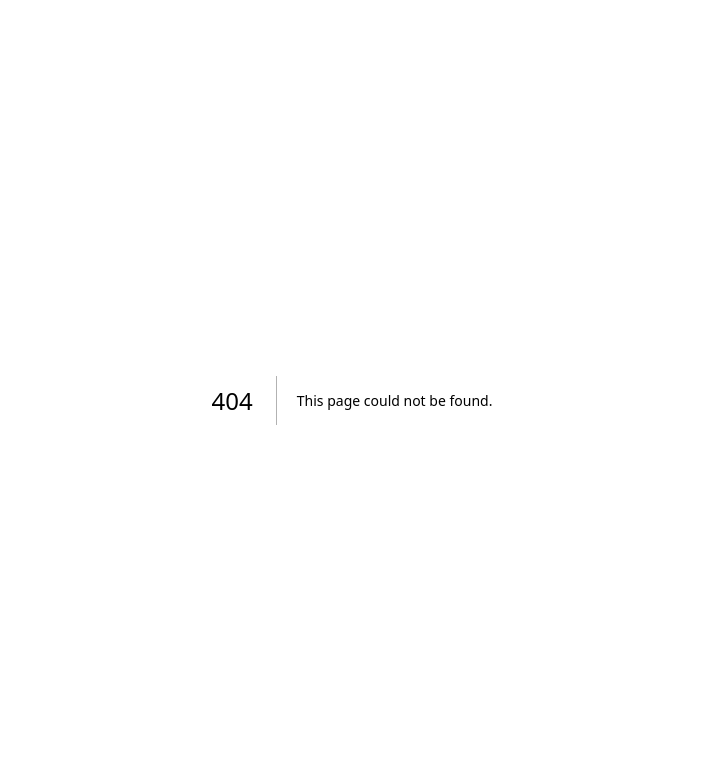
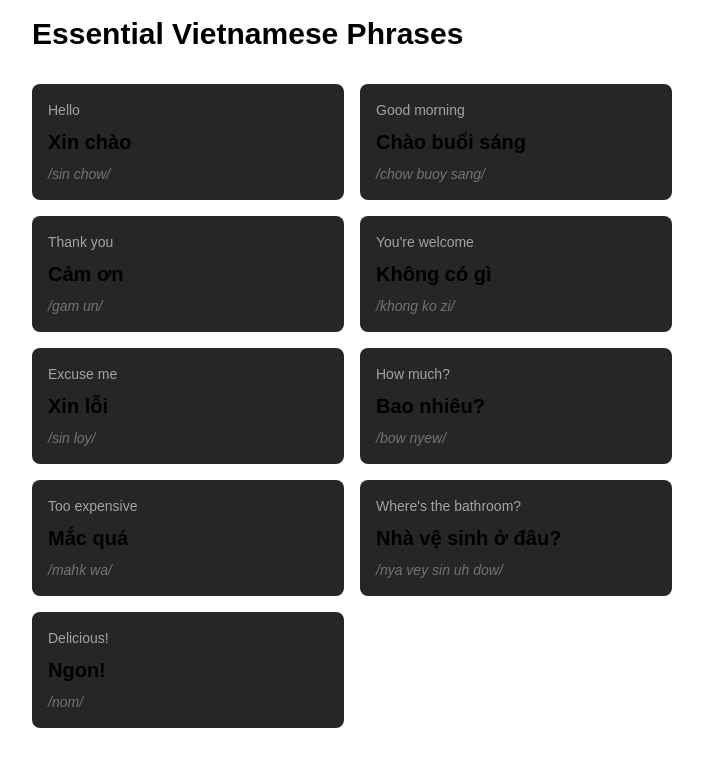
Before and after one commit to srph/vn, a Next.js app: page /phrasebook in a window 1280 px wide. Before the commit this address had no page. Shown: the top 766 px of the page, without its empty margins (288-991 px from the left). Built offline with nearby package versions, Linux system fonts and the light colour scheme; a web font is replaced by a local one.

Commit message:
feat: phrases

```diff
--- /dev/null
+++ b/app/components/PhrasebookCard.tsx
@@ -0,0 +1,23 @@
+"use client";
+
+import { motion } from "framer-motion";
+
+interface PhrasebookCardProps {
+  phrase: {
+    en: string;
+    vn: string;
+    pronunciation: string;
+  };
+}
+
+export function PhrasebookCard({ phrase }: PhrasebookCardProps) {
+  return (
+    <div className="space-y-2 rounded-lg bg-neutral-800 p-4">
+      <div className="text-sm text-neutral-400">{phrase.en}</div>
+      <div className="text-xl font-bold">{phrase.vn}</div>
+      <div className="text-sm italic text-neutral-500">
+        /{phrase.pronunciation}/
+      </div>
+    </div>
+  );
+}
--- /dev/null
+++ b/app/data/phrases.ts
@@ -0,0 +1,56 @@
+export const VIETNAMESE_PHRASES = [
+  {
+    id: "hello",
+    en: "Hello",
+    vn: "Xin chào",
+    pronunciation: "sin chow",
+  },
+  {
+    id: "goodMorning",
+    en: "Good morning",
+    vn: "Chào buổi sáng",
+    pronunciation: "chow buoy sang",
+  },
+  {
+    id: "thankYou",
+    en: "Thank you",
+    vn: "Cảm ơn",
+    pronunciation: "gam un",
+  },
+  {
+    id: "yourWelcome",
+    en: "You're welcome",
+    vn: "Không có gì",
+    pronunciation: "khong ko zi",
+  },
+  {
+    id: "excuse",
+    en: "Excuse me",
+    vn: "Xin lỗi",
+    pronunciation: "sin loy",
+  },
+  {
+    id: "howMuch",
+    en: "How much?",
+    vn: "Bao nhiêu?",
+    pronunciation: "bow nyew",
+  },
+  {
+    id: "tooExpensive",
+    en: "Too expensive",
+    vn: "Mắc quá",
+    pronunciation: "mahk wa",
+  },
+  {
+    id: "bathroom",
+    en: "Where's the bathroom?",
+    vn: "Nhà vệ sinh ở đâu?",
+    pronunciation: "nya vey sin uh dow",
+  },
+  {
+    id: "delicious",
+    en: "Delicious!",
+    vn: "Ngon!",
+    pronunciation: "nom",
+  },
+] as const;
--- a/app/page.tsx
+++ b/app/page.tsx
@@ -5,6 +5,8 @@ import Timeline from "./components/Timeline";
 import Map from "./components/Map";
 import { itinerary, ItineraryItem } from "./data/itinerary";
 import { Location } from "./types";
+import { VIETNAMESE_PHRASES } from "./data/phrases";
+import { PhrasebookCard } from "./components/PhrasebookCard";
 
 export default function Home() {
   const [selectedDate, setSelectedDate] = useState<string>("2025-02-17");
@@ -21,10 +23,10 @@ export default function Home() {
   };
 
   return (
-    <>
-      <main className="flex min-h-screen flex-col bg-white lg:flex-row dark:bg-neutral-900">
+    <main>
+      <div className="flex min-h-screen flex-col bg-white lg:flex-row dark:bg-neutral-900">
         <div className="h-[50vh] overflow-y-auto border-b border-neutral-200 lg:h-screen lg:w-1/3 lg:border-b-0 lg:border-r dark:border-neutral-700">
-          <div className="px-4 py-4">
+          <div className="p-4">
             <div className="flex items-center gap-4">
               <div className="text-[64px] font-bold leading-none">Our</div>
               <div className="size-10 w-full rounded-lg bg-red-500 bg-[url('/heading-1.jpg')] bg-cover bg-center"></div>
@@ -50,6 +52,26 @@ export default function Home() {
             onItemSelect={handleItemSelect}
             userLocation={userLocation}
           />
+
+          <section className="p-4">
+            <h2 className="mb-4 text-3xl font-bold">
+              <span className="font-dmSerifDisplay italic">Common</span> Phrases
+            </h2>
+            <div className="grid grid-cols-1 gap-4">
+              {VIETNAMESE_PHRASES.map((phrase) => (
+                <div
+                  key={phrase.id}
+                  className="space-y-2 rounded-lg bg-neutral-800 p-4"
+                >
+                  <div className="text-sm text-neutral-400">{phrase.en}</div>
+                  <div className="text-xl font-bold">{phrase.vn}</div>
+                  <div className="text-sm italic text-neutral-500">
+                    /{phrase.pronunciation}/
+                  </div>
+                </div>
+              ))}
+            </div>
+          </section>
         </div>
         <div className="h-[50vh] w-full lg:h-screen lg:w-2/3">
           <Map
@@ -61,7 +83,7 @@ export default function Home() {
             onLocationChange={setUserLocation}
           />
         </div>
-      </main>
-    </>
+      </div>
+    </main>
   );
 }
--- /dev/null
+++ b/app/phrasebook/page.tsx
@@ -0,0 +1,15 @@
+import { VIETNAMESE_PHRASES } from "../data/phrases";
+import { PhrasebookCard } from "../components/PhrasebookCard";
+
+export default function PhrasebookPage() {
+  return (
+    <div className="mx-auto max-w-2xl space-y-4 p-4">
+      <h1 className="mb-8 text-3xl font-bold">Essential Vietnamese Phrases</h1>
+      <div className="grid grid-cols-1 gap-4 md:grid-cols-2">
+        {VIETNAMESE_PHRASES.map((phrase) => (
+          <PhrasebookCard key={phrase.id} phrase={phrase} />
+        ))}
+      </div>
+    </div>
+  );
+}
```
